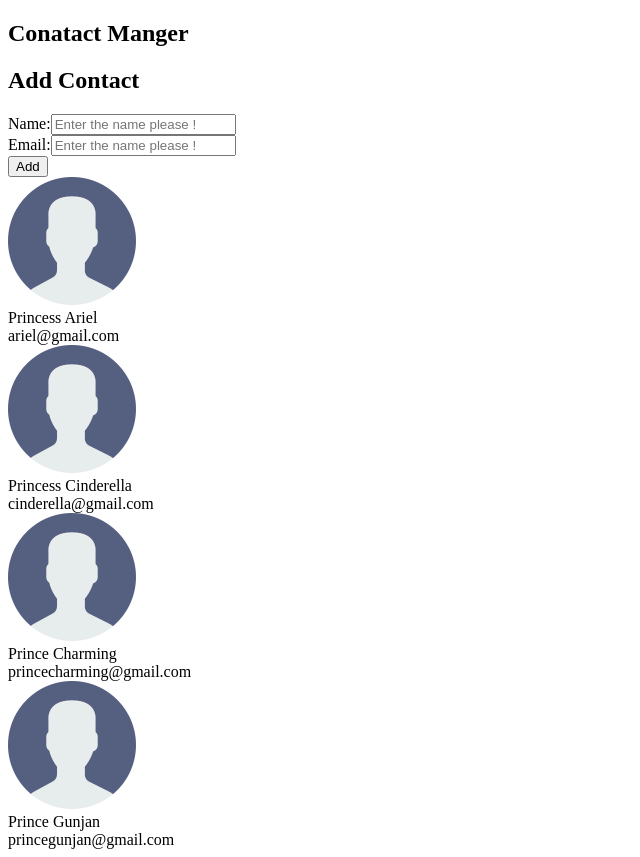
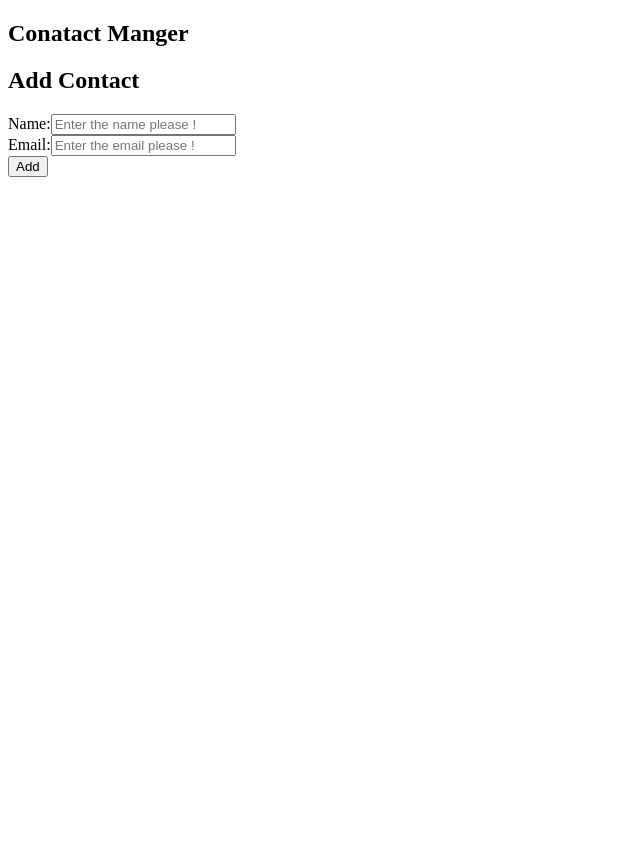
Before and after one commit to GunjanBrikkin/contact_list_reat, a React app: page / in a window 1280 px wide. Shown: the whole page, without its empty margins (0-640 px from the left). After the commit the page ends 800 px from the top, so only its background shows below. Built offline with nearby package versions, Linux system fonts and the light colour scheme; the HTML template or start-up script is replaced by a standard one.

Commit message:
this is a second commit

```diff
--- a/src/components/AddContact.jsx
+++ b/src/components/AddContact.jsx
@@ -1,28 +1,48 @@
 import React from "react";
 
 class AddContact extends React.Component {
+
+  state = {
+    Name:"",
+    Email:""
+  };
+
+  add = (e) => {
+    e.preventDefault();
+    if(this.state.Name == "" || this.state.Email == ""){
+      alert("all the fields are mentatroy !!");
+      return;
+    }
+    console.log(this.state)
+  }
+
   render() {
     return (
       <div className="ui main">
         <h2>Add Contact</h2>
-        <form className="ui form">
+        <form className="ui form" onSubmit={this.add}>
           <div className="field">
             <label>Name:</label>
             <input
               type="text"
               name="name"
               placeholder="Enter the name please !"
+              value={this.state.Name}
+              onChange={(e)=>this.setState({Name:e.target.value})}
             ></input>
           </div>
           <div className="field">
             <label>Email:</label>
             <input
               type="text"
-              name="name"
-              placeholder="Enter the name please !"
+              name="email"
+              placeholder="Enter the email please !"
+              value={this.state.Email}
+              onChange={(e)=>this.setState({Email:e.target.value})}
             ></input>
           </div>
           <button className="ui button blue">Add</button>
+
         </form>
       </div>
     );
--- a/src/components/App.jsx
+++ b/src/components/App.jsx
@@ -2,35 +2,20 @@
 import Header from "../components/Header";
 import AddContact from "./AddContact";
 import ContactList from "./ContactList";
+import { useState } from "react";
 
 function App() {
-  const contacts = [
-    {
-      id: "1",
-      Name: "Princess Ariel",
-      Email: "ariel@gmail.com",
-    },
-    {
-      id: "2",
-      Name: "Princess Cinderella",
-      Email: "cinderella@gmail.com",
-    },
-    {
-      id: "3",
-      Name: "Prince Charming",
-      Email: "princecharming@gmail.com",
-    },
-    {
-      id: "4",
-      Name: "Prince Gunjan",
-      Email: "princegunjan@gmail.com",
-    },
-  ];
+
+  const [contacts,setContacts] = useState([]);
+
+  const addContactHandler = (contacts) => {
+    console.log(contacts)
+  }
 
   return (
     <div className="ui container">
       <Header />
-      <AddContact />
+      <AddContact addContactHandler = {addContactHandler}/>
       <ContactList contacts={contacts} />
     </div>
   );
```
